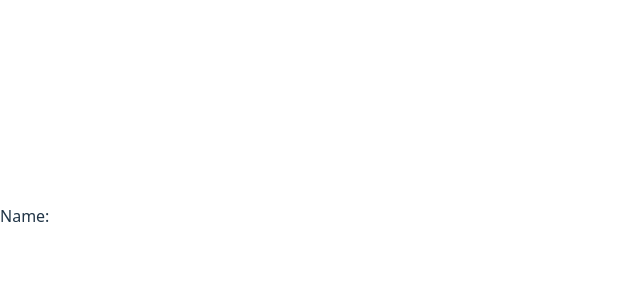
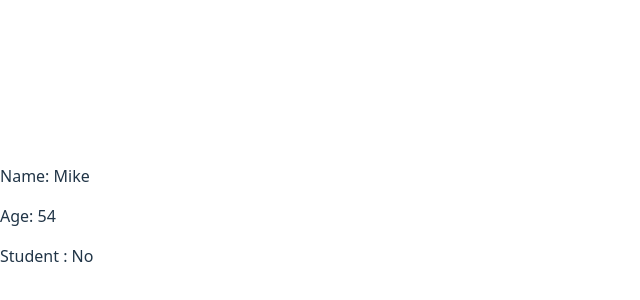
Before and after one commit to dim50dim/react_br, a React (Vite) app in the folder bro/: page / in a window 1280 px wide. Shown: the part 184-484 px from the top of the page, without its empty margins (0-640 px from the left). Built offline with nearby package versions, Linux system fonts and the light colour scheme.

Commit message:
interesting enough - boolean does not appear without ternary operator.

```diff
--- a/bro/src/App.tsx
+++ b/bro/src/App.tsx
@@ -7,7 +7,7 @@ function App() {
 
   return (
     <>
-<Student/>
+<Student name ='Mike' age={54} isStudent={false}/>
     </>
   )
 }
--- a/bro/src/components/Student.tsx
+++ b/bro/src/components/Student.tsx
@@ -1,8 +1,10 @@
-export default function Student(props) {
+export default function Student(props:string) {
     return (
         <>
          <div>
             <p>Name: {props.name}</p>
+            <p>Age: {props.age} </p>
+            <p>Student : {props.isStudent ? 'Yes' : 'No'} </p>
          </div>
         </>
     )
```
